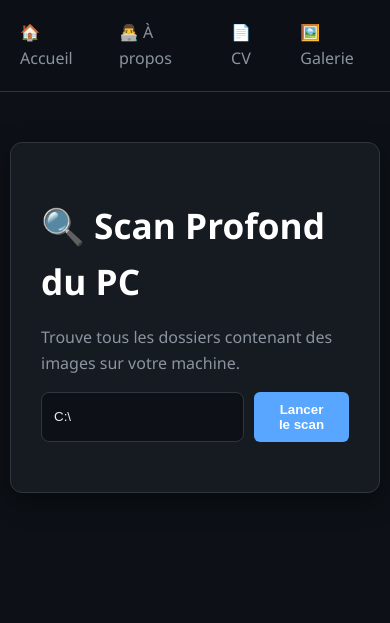
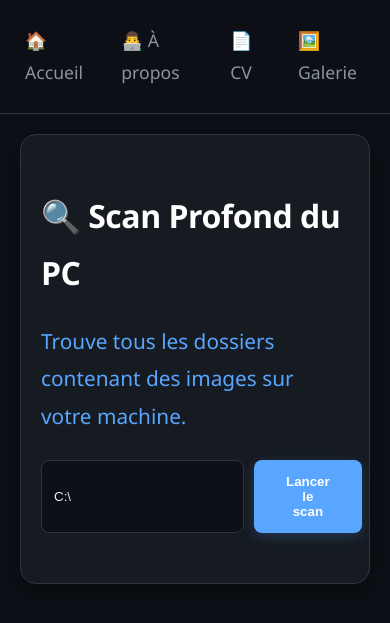
Before and after one commit to AdamDecloitre/TPFlask, a Flask app: page /gallerie in a window 390 px wide. Shown: the top 623 px of the page. Run offline with Flask 3, Linux system fonts and the light colour scheme.

```diff
--- a/static/css/style.css
+++ b/static/css/style.css
@@ -20,7 +20,8 @@ body {
     color: var(--text);
     font-family: 'Segoe UI', system-ui, -apple-system, sans-serif;
     margin: 0;
-    line-height: 1.6;
+    line-height: 1.8;
+    /* Pour une meilleure lisibilité du CV */
 }
 
 /* --- Navigation --- */
@@ -28,7 +29,7 @@ body {
     display: flex;
     justify-content: center;
     gap: 30px;
-    padding: 20px;
+    padding: 25px;
     background: rgba(13, 17, 23, 0.9);
     backdrop-filter: blur(12px);
     position: sticky;
@@ -42,40 +43,56 @@ body {
     text-decoration: none;
     font-weight: 500;
     transition: all 0.3s ease;
+    font-size: 1.1rem;
 }
 
 .nav a:hover {
     color: var(--accent);
+    transform: translateY(-1px);
 }
 
 /* --- Layout Principal --- */
 .container {
     max-width: 1000px;
-    /* Élargi pour mieux accueillir la galerie */
     margin: 40px auto;
     padding: 0 20px;
     display: flex;
     flex-direction: column;
-    gap: 30px;
+    gap: 40px;
+    /* Espace entre les blocs card */
 }
 
 .card {
     background: var(--card);
     border: 1px solid var(--border);
-    border-radius: 12px;
-    padding: 30px;
+    border-radius: 16px;
+    padding: 50px;
     box-shadow: var(--card-shadow);
+    transition: border-color 0.3s ease;
 }
 
-/* --- Typographie --- */
+.card:hover {
+    border-color: #444c56;
+}
+
+/* --- Typographie Accueil & CV --- */
 h1 {
-    font-size: 2.2rem;
+    font-size: 2.5rem;
     color: #fff;
-    margin-bottom: 10px;
+    margin-bottom: 15px;
+    letter-spacing: -0.5px;
+}
+
+.subtitle {
+    color: var(--accent);
+    font-size: 1.3rem;
+    font-weight: 500;
+    margin-bottom: 25px;
+    display: block;
 }
 
 h2 {
-    font-size: 1.5rem;
+    font-size: 1.8rem;
     color: #fff;
     margin-bottom: 20px;
     display: flex;
@@ -85,10 +102,81 @@ h2 {
 
 p {
     color: var(--text-dim);
-    margin-bottom: 15px;
+    margin-bottom: 20px;
+    font-size: 1.1rem;
 }
 
-/* --- Éléments de Liste & Dossiers (Correction Capture 2) --- */
+strong {
+    color: var(--text);
+}
+
+/* --- Éléments spécifiques au CV --- */
+.skills {
+    list-style: none;
+    padding: 0;
+    display: grid;
+    grid-template-columns: repeat(auto-fill, minmax(180px, 1fr));
+    gap: 15px;
+    margin-top: 30px;
+}
+
+.skills li {
+    background: var(--hover);
+    padding: 12px 15px;
+    border-radius: 10px;
+    display: flex;
+    align-items: center;
+    gap: 12px;
+    border: 1px solid var(--border);
+    font-size: 0.95rem;
+}
+
+.skills img {
+    width: 24px;
+    height: 24px;
+    object-fit: contain;
+}
+
+#map {
+    height: 380px;
+    width: 100%;
+    border-radius: 12px;
+    border: 1px solid var(--border);
+    margin: 30px 0;
+}
+
+.separator {
+    border: 0;
+    border-top: 1px solid var(--border);
+    margin: 40px 0;
+}
+
+/* --- Boutons --- */
+.cta-container {
+    margin-top: 20px;
+}
+
+.btn-primary {
+    background: var(--accent);
+    color: #fff;
+    padding: 14px 32px;
+    border-radius: 8px;
+    border: none;
+    text-decoration: none;
+    font-weight: 600;
+    cursor: pointer;
+    display: inline-block;
+    transition: all 0.2s ease;
+    box-shadow: 0 4px 12px rgba(88, 166, 255, 0.2);
+}
+
+.btn-primary:hover {
+    transform: translateY(-2px);
+    box-shadow: 0 6px 16px rgba(88, 166, 255, 0.3);
+    filter: brightness(1.1);
+}
+
+/* --- Dossiers Explorateur --- */
 .folder-item {
     background: var(--hover);
     border: 1px solid var(--border);
@@ -101,7 +189,6 @@ p {
     transition: all 0.2s ease;
     cursor: pointer;
     overflow: hidden;
-    /* Empêche le texte de dépasser */
 }
 
 .folder-item:hover {
@@ -113,10 +200,9 @@ p {
     white-space: nowrap;
     overflow: hidden;
     text-overflow: ellipsis;
-    /* Ajoute "..." si le nom est trop long */
 }
 
-/* --- Galerie (Correction Capture 1) --- */
+/* --- Galerie Photo --- */
 .gallery {
     display: grid;
     grid-template-columns: repeat(auto-fill, minmax(180px, 1fr));
@@ -140,9 +226,7 @@ p {
 .gallery-img {
     width: 100%;
     aspect-ratio: 1 / 1;
-    /* Force un format carré propre */
     object-fit: cover;
-    /* Évite de déformer l'image */
     border-radius: 6px;
     background: #000;
 }
@@ -216,6 +300,7 @@ p {
     border-radius: 4px;
     cursor: pointer;
     opacity: 0.5;
+    transition: 0.3s;
 }
 
 .side-thumb:hover {
@@ -231,27 +316,19 @@ p {
     cursor: pointer;
 }
 
-/* --- Boutons --- */
-.btn-primary {
-    background: var(--accent);
-    color: #fff;
-    padding: 10px 20px;
-    border-radius: 6px;
-    border: none;
-    font-weight: 600;
-    cursor: pointer;
-    transition: 0.2s;
-}
-
-.btn-primary:hover {
-    filter: brightness(1.2);
-    transform: translateY(-2px);
-}
-
 /* --- Responsive --- */
 @media (max-width: 768px) {
+    .card {
+        padding: 30px 20px;
+    }
+
     .container {
-        padding: 10px;
+        gap: 25px;
+        margin: 20px auto;
+    }
+
+    h1 {
+        font-size: 2rem;
     }
 
     .viewer-content {
```
